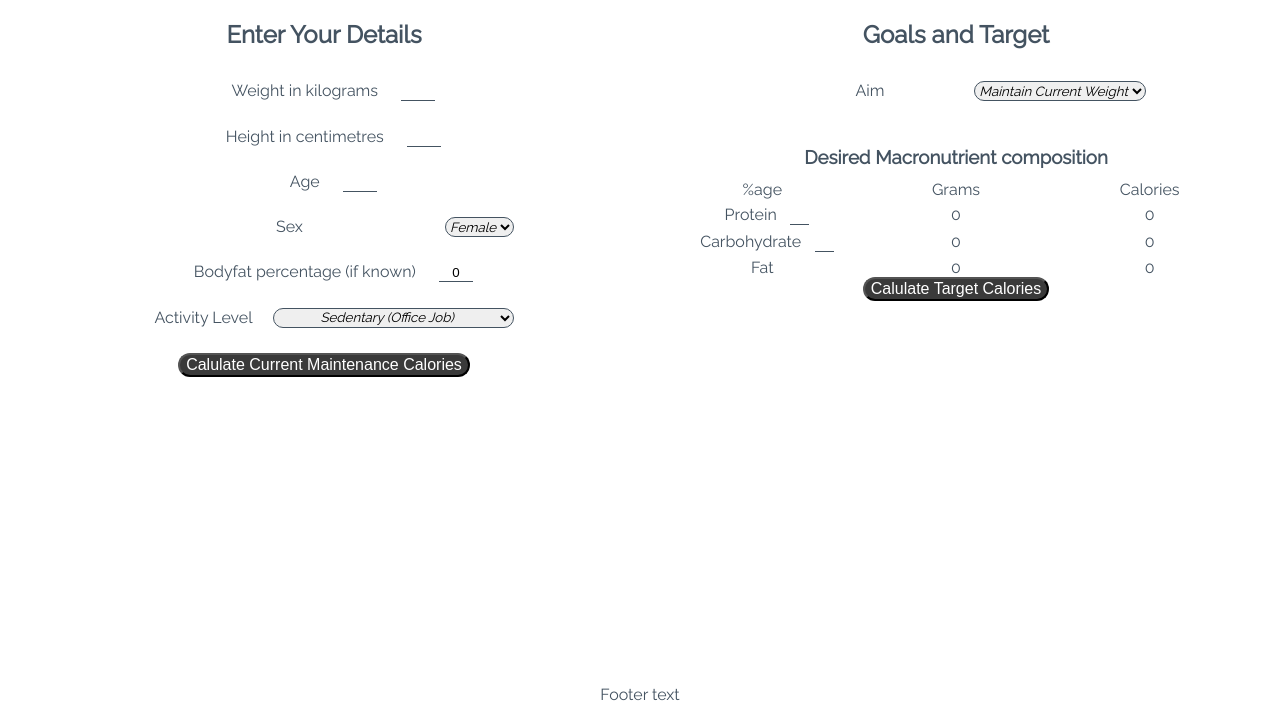
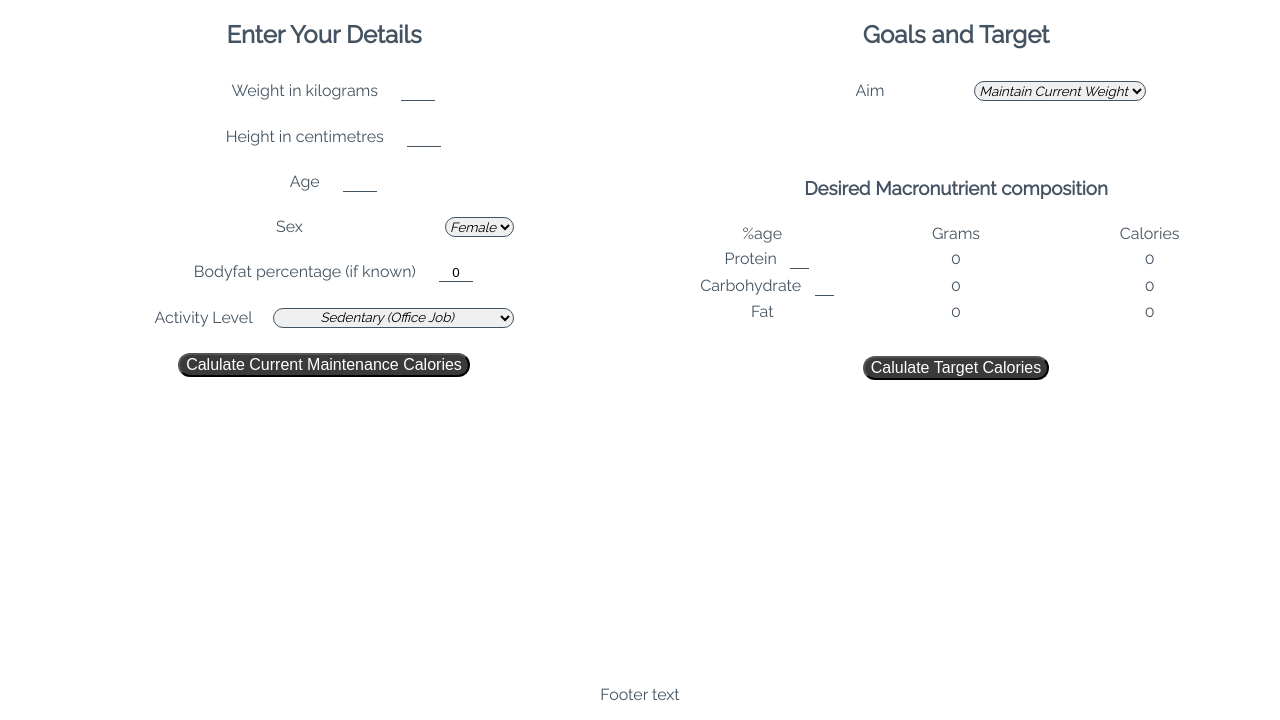
Before and after one commit to Code-Institute-Submissions/calorie-calculator-1, a plain HTML site: page index.html in a window 1280 px wide. Shown: the part 80-800 px from the top of the page. Drawn offline with Linux system fonts and the light colour scheme.

Commit message:
Formatting

```diff
--- a/assets/css/style.css
+++ b/assets/css/style.css
@@ -68,8 +68,7 @@ label {
 }
 
 #desired {
-    margin-top: 5%;
-    margin-bottom: 1%;
+    margin-top: 10%;
 }
 
 .macro span {
@@ -84,6 +83,10 @@ label {
     color: goldenrod;
 }
 
+.target-calories {
+    margin-top: 5.5%;
+}
+
 
 footer {
     clear:both;
--- a/index.html
+++ b/index.html
@@ -100,7 +100,7 @@
                     <span id="fat-grams">0</span>
                     <span id="fat-calories">0</span>
                 </div>
-                <div>
+                <div class="target-calories">
                     <button>Calulate Target Calories</button>
                 </div>
                 <div id="target-cals"><span id="target"></span></div>
```
